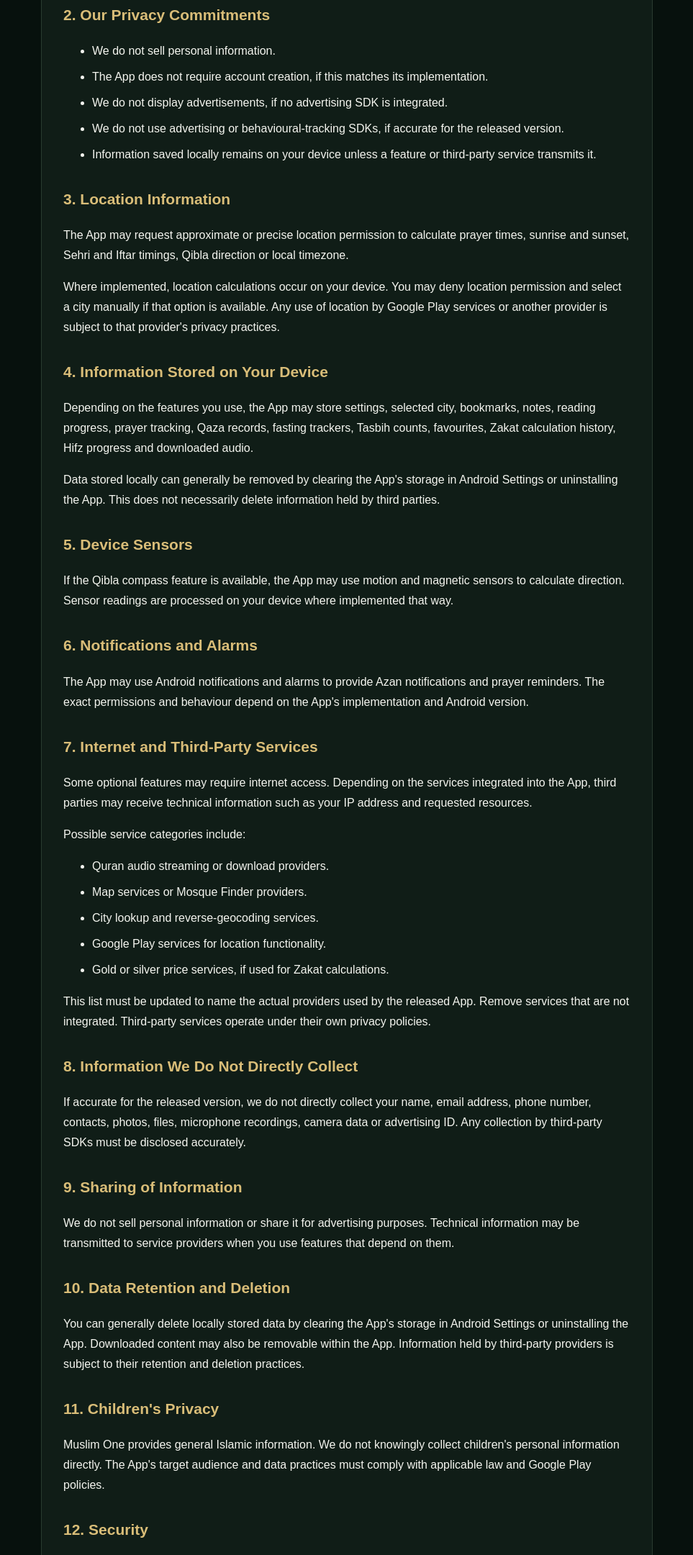
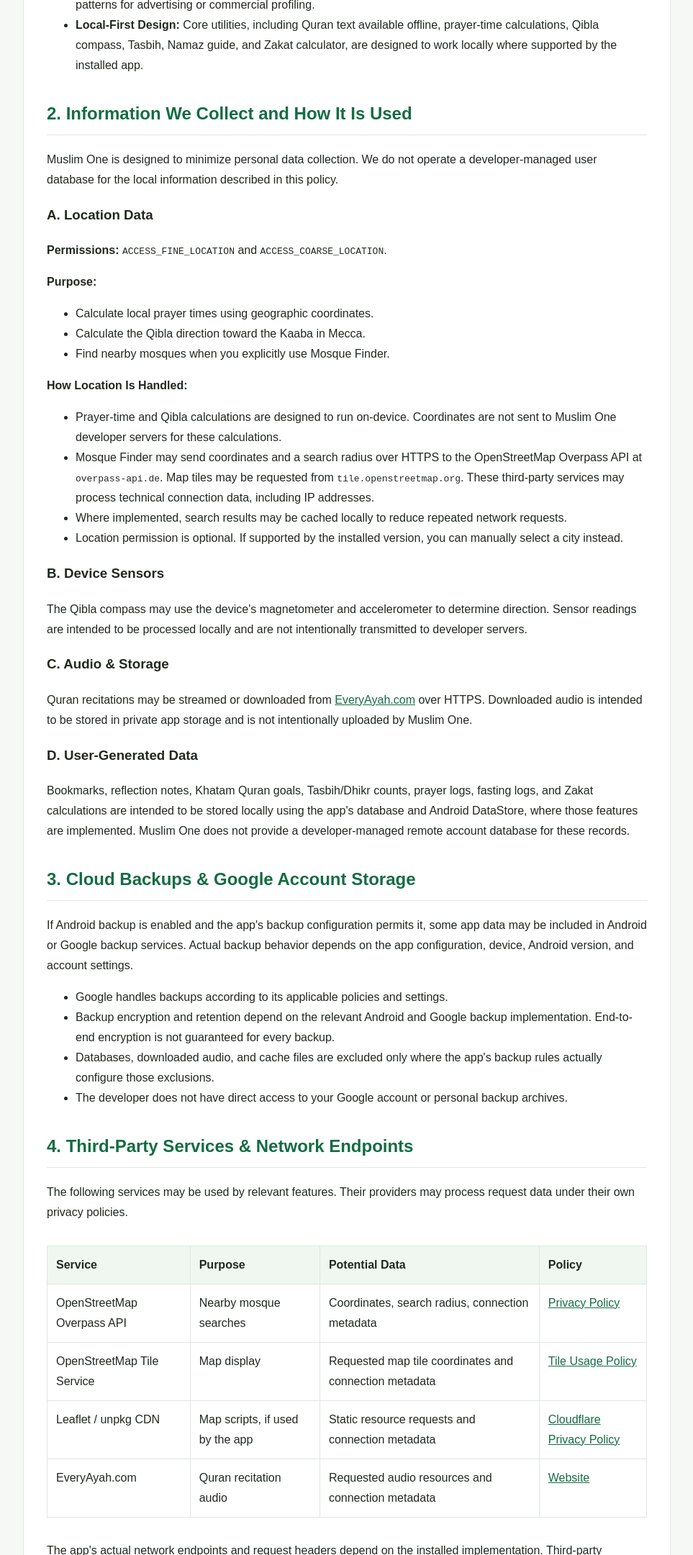
Before and after one commit to sandipkumar970-max/Privacy-Policy, a plain HTML site: page index.html in a window 1280 px wide. Shown: the part 639-2800 px from the top of the page at 72% size, without its empty margins (158-1121 px from the left). Drawn offline with Linux system fonts and the light colour scheme.

Commit message:
Update index.html

```diff
--- a/index.html
+++ b/index.html
@@ -3,272 +3,333 @@
 <head>
   <meta charset="UTF-8">
   <meta name="viewport" content="width=device-width, initial-scale=1.0">
-  <meta name="robots" content="index, follow">
-  <meta name="description" content="Privacy Policy for Muslim One by EllistApp.">
-  <title>Privacy Policy | Muslim One</title>
-
+  <meta name="description" content="Official Privacy Policy for Muslim One, the ad-free Islamic application.">
+  <title>Privacy Policy - Muslim One</title>
   <style>
     :root {
-      color-scheme: dark;
-      --bg: #07110d;
-      --card: #101d17;
-      --gold: #d9bd78;
-      --text: #f4f5ef;
-      --muted: #b9c5bb;
-      --border: #293b30;
+      --primary: #146c43;
+      --background: #f6f8f6;
+      --surface: #ffffff;
+      --text: #202820;
+      --muted: #5e6b61;
+      --border: #dfe7e0;
     }
 
     * { box-sizing: border-box; }
 
     body {
       margin: 0;
-      background: var(--bg);
+      padding: 24px 16px;
+      background: var(--background);
       color: var(--text);
-      font-family: Arial, sans-serif;
+      font-family: Arial, Helvetica, sans-serif;
       line-height: 1.75;
     }
 
-    header {
-      text-align: center;
-      padding: 48px 20px 32px;
+    .container {
+      max-width: 900px;
+      margin: auto;
+      padding: 32px;
+      background: var(--surface);
+      border: 1px solid var(--border);
+      border-radius: 16px;
+    }
+
+    h1, h2 { color: var(--primary); }
+
+    h1 { line-height: 1.3; }
+
+    h2 {
+      margin-top: 32px;
+      padding-bottom: 8px;
       border-bottom: 1px solid var(--border);
     }
 
-    .moon {
-      font-size: 42px;
+    .meta { color: var(--muted); }
+
+    a {
+      color: var(--primary);
+      overflow-wrap: anywhere;
     }
 
-    h1 {
-      color: var(--gold);
-      margin: 8px 0;
-      font-size: 32px;
+    .table-wrap { overflow-x: auto; }
+
+    table {
+      width: 100%;
+      min-width: 600px;
+      border-collapse: collapse;
+      margin: 16px 0;
     }
 
-    .subtitle, .updated {
+    th, td {
+      border: 1px solid var(--border);
+      padding: 12px;
+      text-align: left;
+      vertical-align: top;
+    }
+
+    th { background: #eff7f0; }
+
+    footer {
+      margin-top: 32px;
+      padding-top: 16px;
+      border-top: 1px solid var(--border);
       color: var(--muted);
     }
 
-    main {
-      max-width: 850px;
-      margin: 30px auto;
-      padding: 30px;
-      background: var(--card);
-      border: 1px solid var(--border);
-      border-radius: 18px;
-    }
-
-    h2 {
-      color: var(--gold);
-      margin-top: 30px;
-      font-size: 21px;
-    }
-
-    a { color: var(--gold); }
-
-    li { margin-bottom: 8px; }
-
-    .contact {
-      background: #17271e;
-      padding: 18px;
-      border-radius: 12px;
-      overflow-wrap: anywhere;
-    }
-
-    footer {
-      text-align: center;
-      padding: 25px;
-      color: var(--muted);
-      font-size: 14px;
-    }
-
     @media (max-width: 600px) {
-      main {
-        margin: 16px;
-        padding: 20px;
-      }
-
-      h1 { font-size: 27px; }
+      body { padding: 10px; }
+      .container { padding: 18px; }
+      h1 { font-size: 1.8rem; }
     }
   </style>
 </head>
+<body>
+<main class="container">
 
-<body>
 <header>
-    <div class="moon">🌙</div>
-    <h1>Muslim One</h1>
-    <div class="subtitle">Privacy Policy</div>
-    <div class="updated">Powered by EllistApp</div>
-    <div class="updated">Effective date: 10 October 2026</div>
+  <h1>Privacy Policy for Muslim One</h1>
+  <p class="meta"><strong>Effective Date:</strong> October 27, 2026</p>
+  <p class="meta"><strong>Last Updated:</strong> October 27, 2026</p>
+  <p><strong>Application:</strong> Muslim One</p>
+  <p><strong>Package Name:</strong> com.ellistapp.muslimone</p>
+  <p><strong>Contact Email:</strong>
+    <a href="mailto:muslimoneinfo@gmail.com">muslimoneinfo@gmail.com</a>
+  </p>
 </header>
 
-  <main>
+<section>
+<h2>1. Introduction &amp; Core Privacy Principles</h2>
 <p>
-      This Privacy Policy explains how Muslim One ("the App"),
-      developed by EllistApp, handles information when you use the App.
+Muslim One is developed as a sincere, enduring digital service
+(Sadaqah Jariyah) for Muslims worldwide. We believe that your worship,
+spiritual reflections, and personal religious practices deserve privacy.
+</p>
+<ul>
+  <li><strong>Ad-Free Experience:</strong> Muslim One is intended to operate
+  without advertisements, banners, pop-ups, or affiliate promotions.</li>
+  <li><strong>No User Accounts:</strong> The app does not require account
+  registration, email sign-in, phone number, or social login.</li>
+  <li><strong>No Behavioral Profiling:</strong> We do not intentionally
+  collect or sell your reading habits, prayer frequency, or usage patterns
+  for advertising or commercial profiling.</li>
+  <li><strong>Local-First Design:</strong> Core utilities, including Quran
+  text available offline, prayer-time calculations, Qibla compass, Tasbih,
+  Namaz guide, and Zakat calculator, are designed to work locally where
+  supported by the installed app.</li>
+</ul>
+</section>
+
+<section>
+<h2>2. Information We Collect and How It Is Used</h2>
+<p>
+Muslim One is designed to minimize personal data collection. We do not
+operate a developer-managed user database for the local information
+described in this policy.
 </p>
 
-    <h2>1. Introduction</h2>
+<h3>A. Location Data</h3>
+<p><strong>Permissions:</strong>
+<code>ACCESS_FINE_LOCATION</code> and
+<code>ACCESS_COARSE_LOCATION</code>.
+</p>
+<p><strong>Purpose:</strong></p>
+<ul>
+  <li>Calculate local prayer times using geographic coordinates.</li>
+  <li>Calculate the Qibla direction toward the Kaaba in Mecca.</li>
+  <li>Find nearby mosques when you explicitly use Mosque Finder.</li>
+</ul>
+<p><strong>How Location Is Handled:</strong></p>
+<ul>
+  <li>Prayer-time and Qibla calculations are designed to run on-device.
+  Coordinates are not sent to Muslim One developer servers for these
+  calculations.</li>
+  <li>Mosque Finder may send coordinates and a search radius over HTTPS
+  to the OpenStreetMap Overpass API at
+  <code>overpass-api.de</code>. Map tiles may be requested from
+  <code>tile.openstreetmap.org</code>. These third-party services may
+  process technical connection data, including IP addresses.</li>
+  <li>Where implemented, search results may be cached locally to reduce
+  repeated network requests.</li>
+  <li>Location permission is optional. If supported by the installed
+  version, you can manually select a city instead.</li>
+</ul>
+
+<h3>B. Device Sensors</h3>
 <p>
-      Muslim One is a free Islamic application offering features such
-      as prayer times, Azan, Qibla direction, Quran, Dua, Tasbih and
-      related Islamic tools. The App is designed to work mainly on
-      your device without requiring an account, advertisements or
-      subscriptions, where supported by the released version.
+The Qibla compass may use the device's magnetometer and accelerometer to
+determine direction. Sensor readings are intended to be processed locally
+and are not intentionally transmitted to developer servers.
 </p>
 
-    <h2>2. Our Privacy Commitments</h2>
-    <ul>
-      <li>We do not sell personal information.</li>
-      <li>The App does not require account creation, if this matches its implementation.</li>
-      <li>We do not display advertisements, if no advertising SDK is integrated.</li>
-      <li>We do not use advertising or behavioural-tracking SDKs, if accurate for the released version.</li>
-      <li>Information saved locally remains on your device unless a feature or third-party service transmits it.</li>
-    </ul>
-
-    <h2>3. Location Information</h2>
+<h3>C. Audio &amp; Storage</h3>
 <p>
-      The App may request approximate or precise location permission
-      to calculate prayer times, sunrise and sunset, Sehri and Iftar
-      timings, Qibla direction or local timezone.
-    </p>
-    <p>
-      Where implemented, location calculations occur on your device.
-      You may deny location permission and select a city manually if
-      that option is available. Any use of location by Google Play
-      services or another provider is subject to that provider's
-      privacy practices.
+Quran recitations may be streamed or downloaded from
+<a href="https://everyayah.com/" target="_blank" rel="noopener noreferrer">EveryAyah.com</a>
+over HTTPS. Downloaded audio is intended to be stored in private app
+storage and is not intentionally uploaded by Muslim One.
 </p>
 
-    <h2>4. Information Stored on Your Device</h2>
+<h3>D. User-Generated Data</h3>
 <p>
-      Depending on the features you use, the App may store settings,
-      selected city, bookmarks, notes, reading progress, prayer
-      tracking, Qaza records, fasting trackers, Tasbih counts,
-      favourites, Zakat calculation history, Hifz progress and
-      downloaded audio.
+Bookmarks, reflection notes, Khatam Quran goals, Tasbih/Dhikr counts,
+prayer logs, fasting logs, and Zakat calculations are intended to be
+stored locally using the app's database and Android DataStore, where
+those features are implemented. Muslim One does not provide a developer-managed
+remote account database for these records.
 </p>
+</section>
+
+<section>
+<h2>3. Cloud Backups &amp; Google Account Storage</h2>
 <p>
-      Data stored locally can generally be removed by clearing the
-      App's storage in Android Settings or uninstalling the App.
-      This does not necessarily delete information held by third parties.
+If Android backup is enabled and the app's backup configuration permits
+it, some app data may be included in Android or Google backup services.
+Actual backup behavior depends on the app configuration, device, Android
+version, and account settings.
 </p>
+<ul>
+  <li>Google handles backups according to its applicable policies and settings.</li>
+  <li>Backup encryption and retention depend on the relevant Android and
+  Google backup implementation. End-to-end encryption is not guaranteed
+  for every backup.</li>
+  <li>Databases, downloaded audio, and cache files are excluded only where
+  the app's backup rules actually configure those exclusions.</li>
+  <li>The developer does not have direct access to your Google account or
+  personal backup archives.</li>
+</ul>
+</section>
 
-    <h2>5. Device Sensors</h2>
+<section>
+<h2>4. Third-Party Services &amp; Network Endpoints</h2>
 <p>
-      If the Qibla compass feature is available, the App may use
-      motion and magnetic sensors to calculate direction. Sensor
-      readings are processed on your device where implemented that way.
+The following services may be used by relevant features. Their providers
+may process request data under their own privacy policies.
 </p>
+<div class="table-wrap">
+<table>
+<thead>
+<tr>
+  <th>Service</th>
+  <th>Purpose</th>
+  <th>Potential Data</th>
+  <th>Policy</th>
+</tr>
+</thead>
+<tbody>
+<tr>
+  <td>OpenStreetMap Overpass API</td>
+  <td>Nearby mosque searches</td>
+  <td>Coordinates, search radius, connection metadata</td>
+  <td><a href="https://osmfoundation.org/wiki/Privacy_Policy" target="_blank" rel="noopener noreferrer">Privacy Policy</a></td>
+</tr>
+<tr>
+  <td>OpenStreetMap Tile Service</td>
+  <td>Map display</td>
+  <td>Requested map tile coordinates and connection metadata</td>
+  <td><a href="https://operations.osmfoundation.org/policies/tiles/" target="_blank" rel="noopener noreferrer">Tile Usage Policy</a></td>
+</tr>
+<tr>
+  <td>Leaflet / unpkg CDN</td>
+  <td>Map scripts, if used by the app</td>
+  <td>Static resource requests and connection metadata</td>
+  <td><a href="https://www.cloudflare.com/privacypolicy/" target="_blank" rel="noopener noreferrer">Cloudflare Privacy Policy</a></td>
+</tr>
+<tr>
+  <td>EveryAyah.com</td>
+  <td>Quran recitation audio</td>
+  <td>Requested audio resources and connection metadata</td>
+  <td><a href="https://everyayah.com/" target="_blank" rel="noopener noreferrer">Website</a></td>
+</tr>
+</tbody>
+</table>
+</div>
+<p>
+The app's actual network endpoints and request headers depend on the
+installed implementation. Third-party services may independently retain
+technical logs according to their own policies.
+</p>
+</section>
 
-    <h2>6. Notifications and Alarms</h2>
+<section>
+<h2>5. Permissions and Their Purposes</h2>
+<div class="table-wrap">
+<table>
+<thead>
+<tr><th>Permission</th><th>Purpose</th></tr>
+</thead>
+<tbody>
+<tr><td><code>ACCESS_FINE_LOCATION</code> / <code>ACCESS_COARSE_LOCATION</code></td><td>Local prayer times, Qibla direction, and nearby mosques.</td></tr>
+<tr><td><code>POST_NOTIFICATIONS</code></td><td>Scheduled Adhan alerts and Hifz reminders, where implemented and permitted.</td></tr>
+<tr><td><code>SCHEDULE_EXACT_ALARM</code> / <code>USE_EXACT_ALARM</code></td><td>Schedule supported alerts subject to Android rules and device settings.</td></tr>
+<tr><td><code>FOREGROUND_SERVICE</code> / <code>FOREGROUND_SERVICE_MEDIA_PLAYBACK</code></td><td>Supported background Quran audio playback.</td></tr>
+<tr><td><code>INTERNET</code> / <code>ACCESS_NETWORK_STATE</code></td><td>Audio streaming, mosque searches, and map resources.</td></tr>
+<tr><td><code>VIBRATE</code> / <code>WAKE_LOCK</code></td><td>Configured vibration alerts and required audio or alarm operation.</td></tr>
+<tr><td><code>RECEIVE_BOOT_COMPLETED</code></td><td>Reschedule supported alerts after device restart.</td></tr>
+</tbody>
+</table>
+</div>
+</section>
+
+<section>
+<h2>6. Children's Privacy</h2>
 <p>
-      The App may use Android notifications and alarms to provide
-      Azan notifications and prayer reminders. The exact permissions
-      and behaviour depend on the App's implementation and Android version.
+Muslim One is intended for a general audience and families. We do not
+knowingly collect personal information from children through a developer-managed
+account system. The app's actual compliance with COPPA, GDPR-K, and other
+applicable laws depends on its implementation, audience, and operation.
 </p>
+</section>
 
-    <h2>7. Internet and Third-Party Services</h2>
+<section>
+<h2>7. Data Retention, Control, and Deletion</h2>
+<ul>
+  <li><strong>Clear App Data:</strong> You can use Android Settings &gt;
+  Apps &gt; Muslim One &gt; Storage &amp; cache &gt; Clear storage, or
+  uninstall the app. Unsynced local information may be permanently lost.</li>
+  <li><strong>Selective Deletion:</strong> Where available, individual
+  bookmarks, notes, audio downloads, and Tasbih records may be deleted
+  within their respective app screens.</li>
+  <li><strong>Third-Party Records:</strong> Third-party service providers
+  may retain network request logs under their own policies. Contact the
+  relevant provider for questions about those records.</li>
+</ul>
+</section>
+
+<section>
+<h2>8. Security</h2>
+<ul>
+  <li>Supported network communications use HTTPS/TLS where available.</li>
+  <li>Private app storage benefits from Android's application sandbox.</li>
+  <li>The app is intended to avoid advertising frameworks and behavioral
+  tracking analytics. Actual dependencies and network behavior should be
+  reviewed against the released build.</li>
+</ul>
+</section>
+
+<section>
+<h2>9. Changes to This Privacy Policy</h2>
 <p>
-      Some optional features may require internet access. Depending
-      on the services integrated into the App, third parties may
-      receive technical information such as your IP address and
-      requested resources.
+We may update this policy to reflect app changes or legal requirements.
+The Last Updated date will be revised when changes are made. Material
+changes may be highlighted in the app's Settings or Privacy Policy screen.
 </p>
-    <p>Possible service categories include:</p>
-    <ul>
-      <li>Quran audio streaming or download providers.</li>
-      <li>Map services or Mosque Finder providers.</li>
-      <li>City lookup and reverse-geocoding services.</li>
-      <li>Google Play services for location functionality.</li>
-      <li>Gold or silver price services, if used for Zakat calculations.</li>
-    </ul>
-    <p>
-      This list must be updated to name the actual providers used
-      by the released App. Remove services that are not integrated.
-      Third-party services operate under their own privacy policies.
-    </p>
+</section>
 
-    <h2>8. Information We Do Not Directly Collect</h2>
-    <p>
-      If accurate for the released version, we do not directly collect
-      your name, email address, phone number, contacts, photos, files,
-      microphone recordings, camera data or advertising ID. Any
-      collection by third-party SDKs must be disclosed accurately.
-    </p>
-
-    <h2>9. Sharing of Information</h2>
-    <p>
-      We do not sell personal information or share it for advertising
-      purposes. Technical information may be transmitted to service
-      providers when you use features that depend on them.
-    </p>
-
-    <h2>10. Data Retention and Deletion</h2>
-    <p>
-      You can generally delete locally stored data by clearing the
-      App's storage in Android Settings or uninstalling the App.
-      Downloaded content may also be removable within the App.
-      Information held by third-party providers is subject to their
-      retention and deletion practices.
-    </p>
-
-    <h2>11. Children's Privacy</h2>
-    <p>
-      Muslim One provides general Islamic information. We do not
-      knowingly collect children's personal information directly.
-      The App's target audience and data practices must comply with
-      applicable law and Google Play policies.
-    </p>
-
-    <h2>12. Security</h2>
-    <p>
-      We take reasonable steps to protect information handled by
-      the App. Android's application sandbox may help protect
-      locally stored data. Network connections should use HTTPS
-      where supported. No method of storage or transmission is
-      completely secure.
-    </p>
-
-    <h2>13. Religious Content Disclaimer</h2>
-    <p>
-      Prayer times and Qibla direction may vary because of location
-      accuracy, calculation methods and local religious authorities.
-      Please confirm important timings with a trusted local mosque
-      or authority. Zakat calculations are estimates and should not
-      replace qualified advice.
-    </p>
-
-    <h2>14. Your Privacy Rights</h2>
-    <p>
-      Depending on your location and applicable law, you may have
-      rights to access, correct or request deletion of personal
-      information. Contact us below with privacy-related questions.
-    </p>
-
-    <h2>15. Changes to This Policy</h2>
-    <p>
-      We may update this policy when the App or its data practices
-      change. We will revise the effective date when we publish
-      an updated version.
-    </p>
-
-    <h2>16. Contact Us</h2>
-    <div class="contact">
-      <p><strong>Developer:</strong> EllistApp</p>
+<section>
+<h2>10. Contact Us</h2>
+<p>For privacy questions, suggestions, or concerns, contact us:</p>
+<p><strong>Email:</strong>
+<a href="mailto:muslimoneinfo@gmail.com">muslimoneinfo@gmail.com</a></p>
 <p><strong>Application:</strong> Muslim One</p>
-      <p><strong>Package:</strong> com.muslimone.app</p>
-      <p><strong>Email:</strong>
-        <a href="mailto:muslimoneinfo@gmail.com">muslimoneinfo@gmail.com</a>
-      </p>
-      <p><strong>Phone:</strong>
-        <a href="tel:+919199153915">+91 91991 53915</a>
-      </p>
-      <p><strong>Address:</strong> Siwan, Bihar, India</p>
-    </div>
-  </main>
+<p><strong>Package Name:</strong> com.ellistapp.muslimone</p>
+<p><strong>Developer:</strong> Muslim One Digital Team</p>
+</section>
 
 <footer>
-    © 2026 EllistApp. All rights reserved.
+<p>&copy; 2026 Muslim One. All rights reserved.</p>
 </footer>
+
+</main>
 </body>
 </html>
```
Lines whose indentation alone changed are shown as unchanged.
